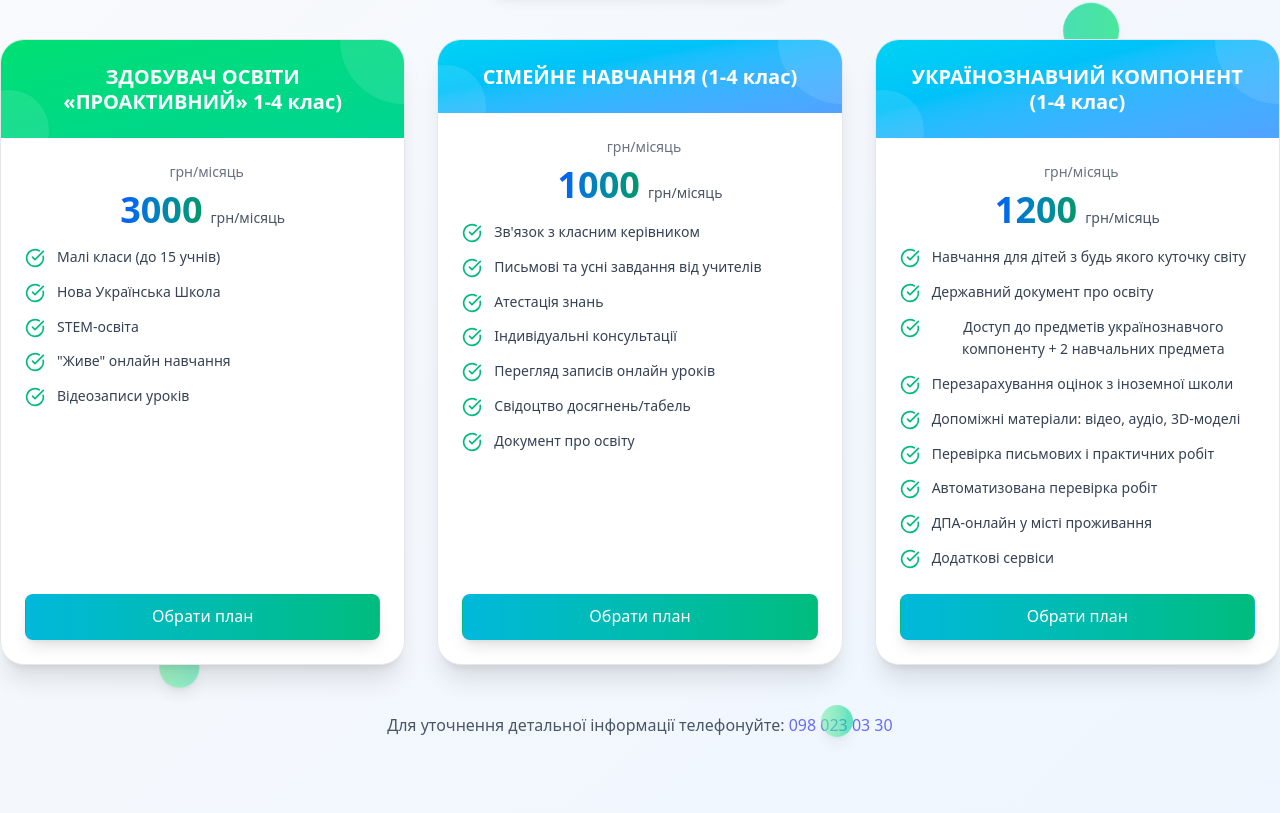
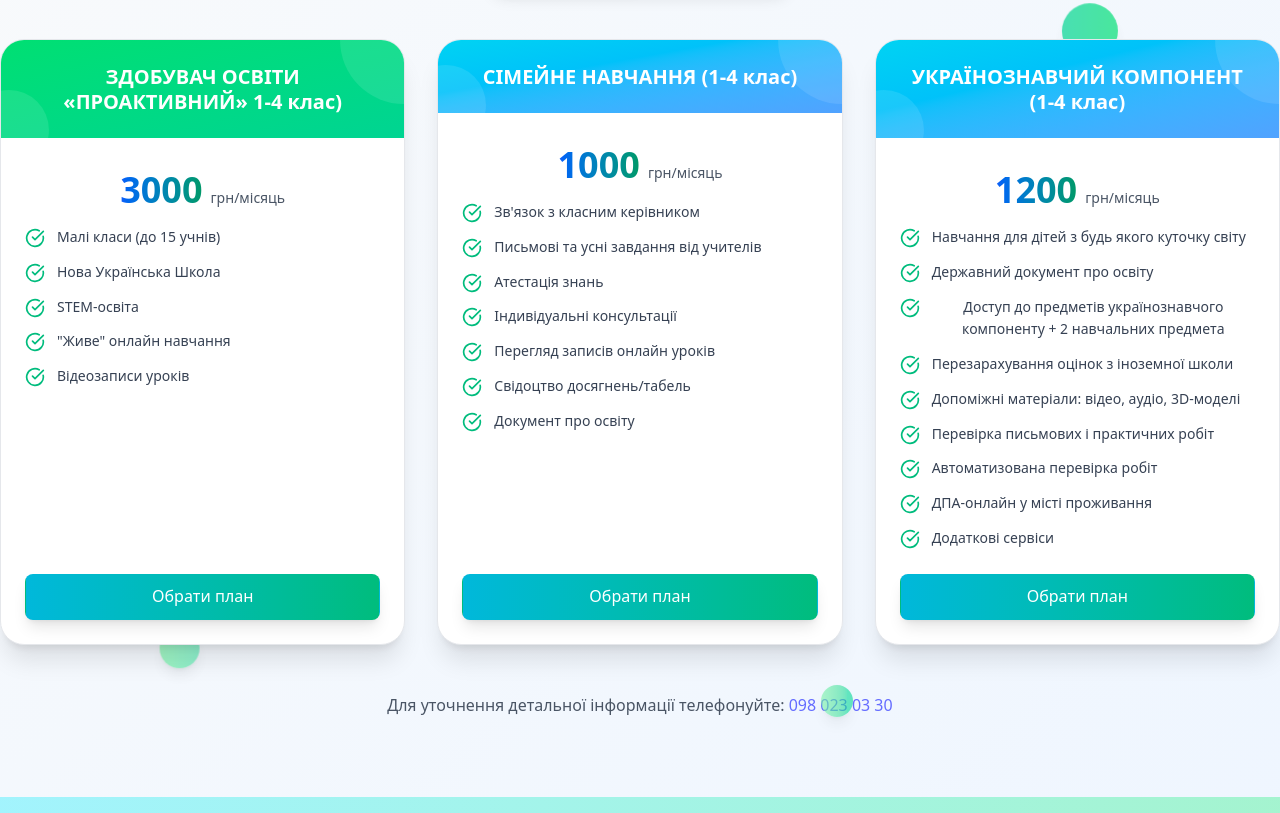
Before and after one commit to mintusyaka/lyceum-frontend, a React (Vite) app: page /plans/primary-school in a window 1280 px wide. Shown: the part 1627-2440 px from the top of the page. Built offline with nearby package versions, Linux system fonts and the light colour scheme.

Commit message:
Update PrimaryPlans.jsx

```diff
--- a/src/components/plans/PrimaryPlans.jsx
+++ b/src/components/plans/PrimaryPlans.jsx
@@ -208,7 +208,7 @@ function PrimaryPlans() {
                           {isYearly ? plan.old_price_year : plan.old_price_month}
                         </span>
                         <span className="text-sm text-gray-500">
-                          {isYearly ? 'грн/рік' : 'грн/місяць'}
+                          {isYearly ? '' : ''}
                         </span>
                       </div>
 
```
